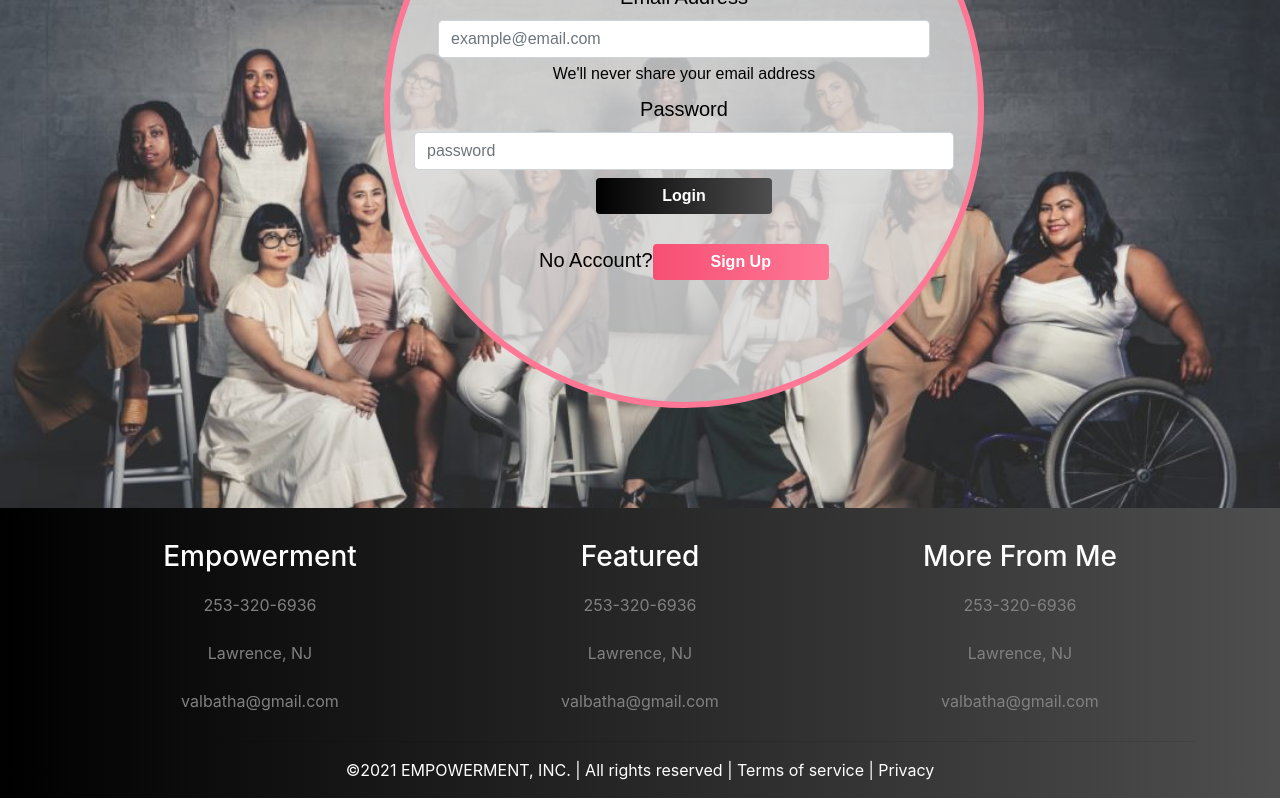
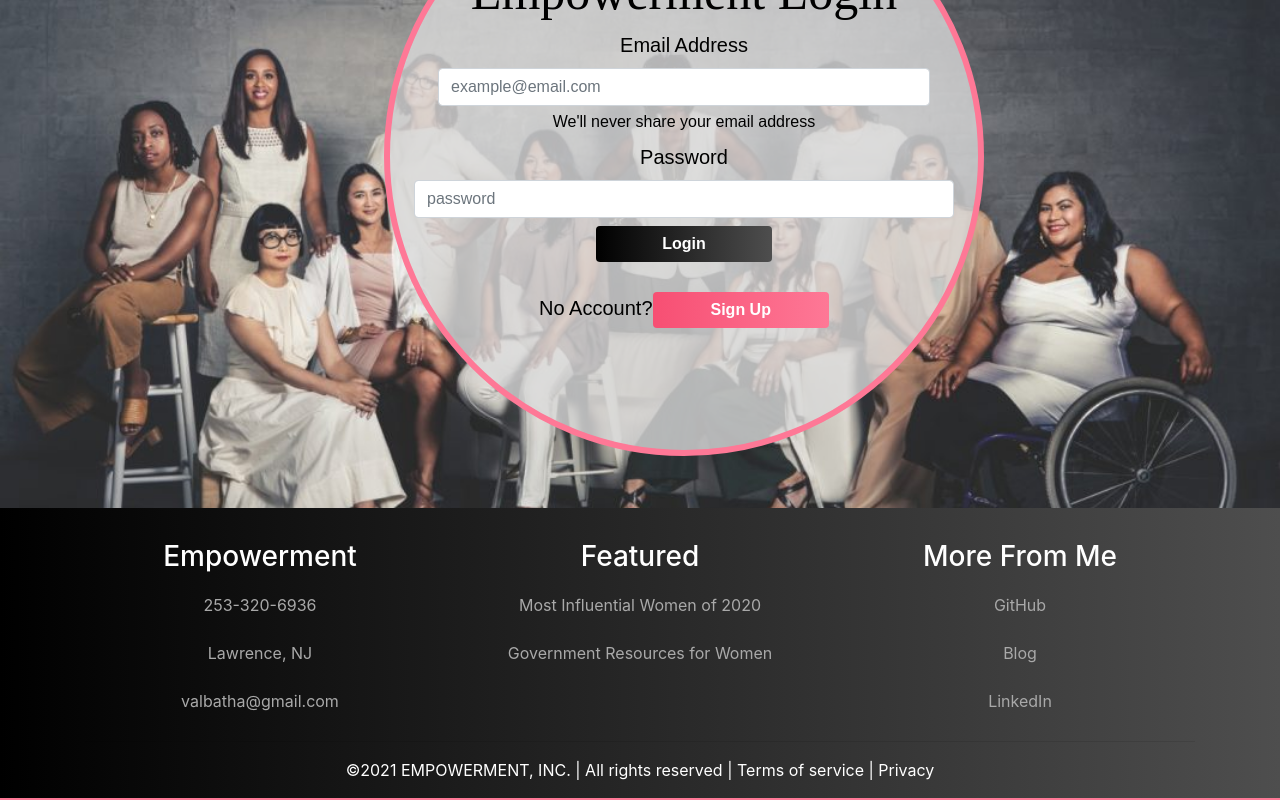
Before and after one commit to TabathaSlatton/Empower-Frontend, a React (Create React App) app: page / in a window 1280 px wide. Shown: the part 248-1048 px from the top of the page. Built offline with nearby package versions, Linux system fonts and the light colour scheme; no server answers.

Commit message:
added styling to homepage and signup/login

```diff
--- a/src/App.css
+++ b/src/App.css
@@ -58,6 +58,8 @@
   background-repeat: no-repeat;
   background-size: cover;
   background-attachment: fixed;
+  padding-top: 3rem;
+  padding-bottom: 3rem;
   min-height: 700px;
 }
 
@@ -172,9 +174,10 @@
   position: relative;
   bottom: 0;
   width: 100%;
+  border-bottom: 2px solid #fe7896;
 }
 
 .footer-list {
-  color: gray;
+  color: darkgray;
   border: none;
 }
--- a/src/components/Footer.js
+++ b/src/components/Footer.js
@@ -18,18 +18,18 @@ const Footer = () => {
                     <Col>
                     <h3>Featured</h3>
                         <ListGroup className="footer-list">
-                            <ListGroup.Item className="bg-transparent border-0">253-320-6936</ListGroup.Item>
-                            <ListGroup.Item className="bg-transparent border-0">Lawrence, NJ</ListGroup.Item>
-                            <ListGroup.Item className="bg-transparent border-0">valbatha@gmail.com</ListGroup.Item>
+                            <ListGroup.Item action className="bg-transparent border-0" href="https://www.forbes.com/power-women/#13249bad5e25" target="_blank" style={{color: "darkgray"}}>Most Influential Women of 2020</ListGroup.Item>
+                            <ListGroup.Item action className="bg-transparent border-0" href="https://clintonwhitehouse4.archives.gov/women/gresources.html" target="_blank" style={{color: "darkgray"}}>Government Resources for Women</ListGroup.Item>
+                            {/* <ListGroup.Item action className="bg-transparent border-0" href="https://www.forbes.com/power-women/#13249bad5e25" target="_blank" style={{color: "darkgray"}}>valbatha@gmail.com</ListGroup.Item> */}
                         </ListGroup>
                     </Col>
 
                     <Col>
                     <h3>More From Me</h3>
                         <ListGroup className="footer-list">
-                            <ListGroup.Item className="bg-transparent border-0">253-320-6936</ListGroup.Item>
-                            <ListGroup.Item className="bg-transparent border-0"> Lawrence, NJ</ListGroup.Item>
-                            <ListGroup.Item className="bg-transparent border-0">valbatha@gmail.com</ListGroup.Item>
+                        <ListGroup.Item action className="bg-transparent border-0" href="https://www.forbes.com/power-women/#13249bad5e25" target="_blank" style={{color: "darkgray"}}>GitHub</ListGroup.Item>
+                            <ListGroup.Item action className="bg-transparent border-0" href="https://clintonwhitehouse4.archives.gov/women/gresources.html" target="_blank" style={{color: "darkgray"}}>Blog</ListGroup.Item>
+                            <ListGroup.Item action className="bg-transparent border-0" href="https://www.forbes.com/power-women/#13249bad5e25" target="_blank" style={{color: "darkgray"}}>LinkedIn</ListGroup.Item>
                         </ListGroup>
                     </Col>
                 </Row>
```
Also changed, not shown: 1 other file (tests, documents, lock files or other folders).
